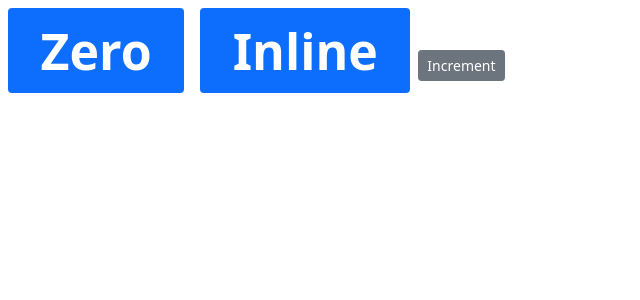
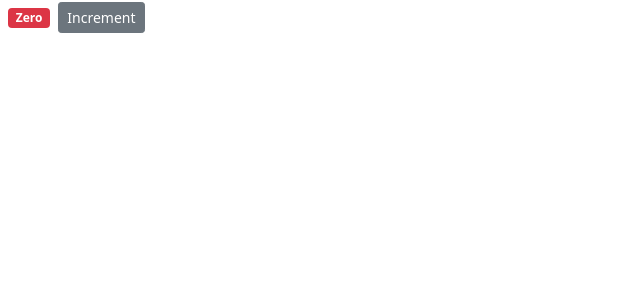
Before and after one commit to visotnik/02-counter-jfd-m2-react, a React (Create React App) app: page / in a window 1280 px wide. Shown: the top 300 px of the page, without its empty margins (0-640 px from the left). Built offline with nearby package versions, Linux system fonts and the light colour scheme.

Commit message:
release dynamic classes

```diff
--- a/src/components/counter.jsx
+++ b/src/components/counter.jsx
@@ -9,22 +9,18 @@ const Counter = () => {
     return count === 0 ? "Zero" : count;
   };
 
-  const styles = {
-    fontSize: "50px",
-    fontWeight: "bold",
+  const getBageClasses = () => {
+    let classes = "badge m-2 bg-";
+    classes += count === 0 ? "danger" : "primary";
+
+    return classes;
   };
+
+  // bg-primary bg-danger
 
   return (
     <>
-      <span style={styles} className="badge bg-primary m-2">
-        {formCount()}
-      </span>
-      <span
-        style={{ fontSize: "50px", fontWeight: "bold" }}
-        className="badge bg-primary m-2"
-      >
-        Inline
-      </span>
+      <span className={getBageClasses()}>{formCount()}</span>
       <button className="btn btn-secondary btn-sm">Increment</button>
     </>
   );
```
Also changed, not shown: src/index.js (+9 -8 lines).
